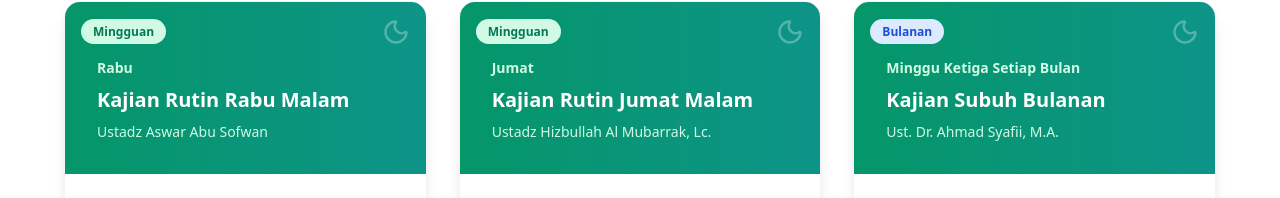
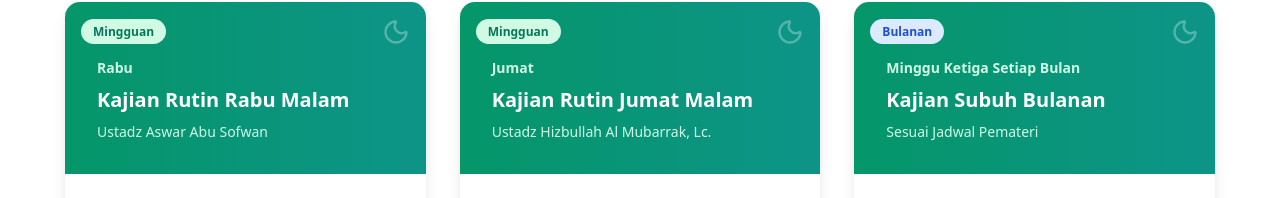
Before and after one commit to FhriiPhri/web-masjid, a React (Vite) app: page /kajian in a window 1280 px wide. Shown: the part 499-697 px from the top of the page. Built offline with nearby package versions, Linux system fonts and the light colour scheme.

Commit message:
refactor: change jadwal kajian subuh

```diff
--- a/src/main/Kajian.jsx
+++ b/src/main/Kajian.jsx
@@ -47,7 +47,7 @@ const KajianRutin = () => {
     {
       id: 3,
       judul: "Kajian Subuh Bulanan",
-      pemateri: "Ust. Dr. Ahmad Syafii, M.A.",
+      pemateri: "Sesuai Jadwal Pemateri",
       hari: "Minggu Ketiga Setiap Bulan",
       waktu: "Ba'da Subuh - 05:30 WIB",
       tempat: "Aula Utama Masjid",
```
